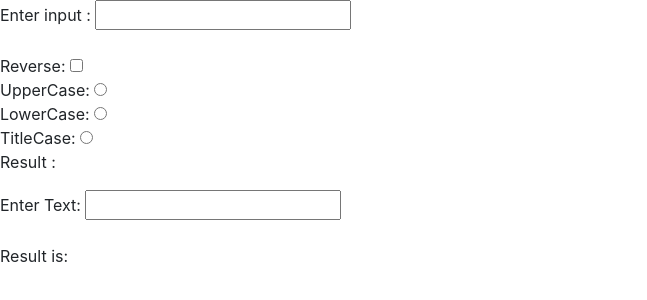
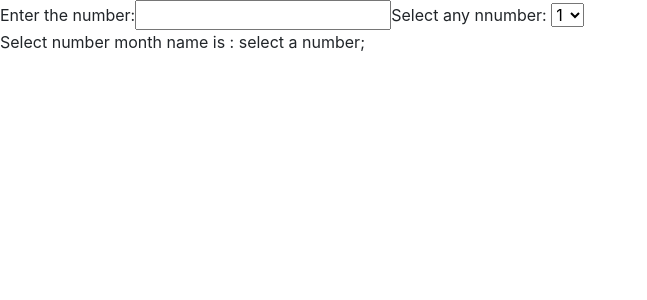
Before and after one commit to RishhHere/WPT, a React (Create React App) app in the folder React/simplyreact/: page / in a window 1280 px wide. Shown: the top 300 px of the page, without its empty margins (0-647 px from the left). Built offline with nearby package versions, Linux system fonts and the light colour scheme.

Commit message:
String formats| Date

```diff
--- /dev/null
+++ b/React/simplyreact/src/Days/App2.js
@@ -0,0 +1,9 @@
+import ShowMonth from "./ShowMonth";
+
+export default function App2(){
+    return(
+        <>
+        <ShowMonth></ShowMonth>
+        </>
+    );
+}
--- /dev/null
+++ b/React/simplyreact/src/Days/ShowMonth.js
@@ -0,0 +1,32 @@
+import { useState } from "react";
+
+export default function ShowMonth(){
+    let[month,setmonth] = useState("select a number");
+    function mhandler(event){
+        let op = event.target.value;
+        switch(op){
+            case '1': setmonth("January"); break;
+            case '2': setmonth("February"); break;
+            case '3': setmonth("March"); break;
+            case '4': setmonth("April");break;
+            case '5': setmonth("May"); break;
+        }
+    }
+    return(
+        <>
+        <div>
+            Enter the number:<input type="number"></input>
+            Select any nnumber: <select onChange={mhandler}>
+                <option>1</option>
+                <option>2</option>
+                <option>3</option>
+                <option>4</option>
+                <option>5</option>
+            </select>
+        </div>
+        <p>
+            Select number month name is : {month};
+        </p>
+        </>
+    );
+}
--- a/React/simplyreact/src/String/App1.js
+++ b/React/simplyreact/src/String/App1.js
@@ -1,4 +1,6 @@
 import HalfString from "./HalfString";
+import Hello from "./Hello";
+import SayHi from "./SayHi";
 import StringFormat from "./StringFormat";
 
 export default function App1(){
@@ -6,6 +8,8 @@ export default function App1(){
         <>
         <StringFormat></StringFormat>
         <HalfString></HalfString>
+        <Hello name={"allen"}></Hello>
+        <SayHi></SayHi>
         </>
     )
 }
--- /dev/null
+++ b/React/simplyreact/src/String/Hello.js
@@ -0,0 +1,13 @@
+import React from "react";
+import { useState } from "react";
+export default class Hello extends React.Component{
+
+    render(){
+        return(
+            <>
+            <h1> Hello Print on the browser to {this.props.name}</h1>
+            <input type="button" value="click me to say HI" onClick={handler}></input>
+            </>
+        );
+    }
+}
--- /dev/null
+++ b/React/simplyreact/src/String/SayHi.js
@@ -0,0 +1,19 @@
+import { useState } from "react";
+
+export default function SayHi(){
+    let[msg,setmsg] = useState("");
+    function handler(){
+        setmsg("Hey clicker!");
+    }
+    return(
+        <>
+        <div>
+            <input type="button" value="Click me to SayHI" onClick={handler}></input>
+        </div>
+        <br>
+        </br>
+        <p>{msg}</p>
+        </>
+    );
+
+}
--- a/React/simplyreact/src/index.js
+++ b/React/simplyreact/src/index.js
@@ -3,11 +3,12 @@ import ReactDOM from 'react-dom/client';
 import './index.css';
 import App from './App';
 import App1 from './String/App1';
+import App2 from './Days/App2';
 import reportWebVitals from './reportWebVitals';
 
 const root = ReactDOM.createRoot(document.getElementById('root'));
 root.render(
-    <App1></App1>
+    <App2></App2>
 );
 
 // If you want to start measuring performance in your app, pass a function
```
